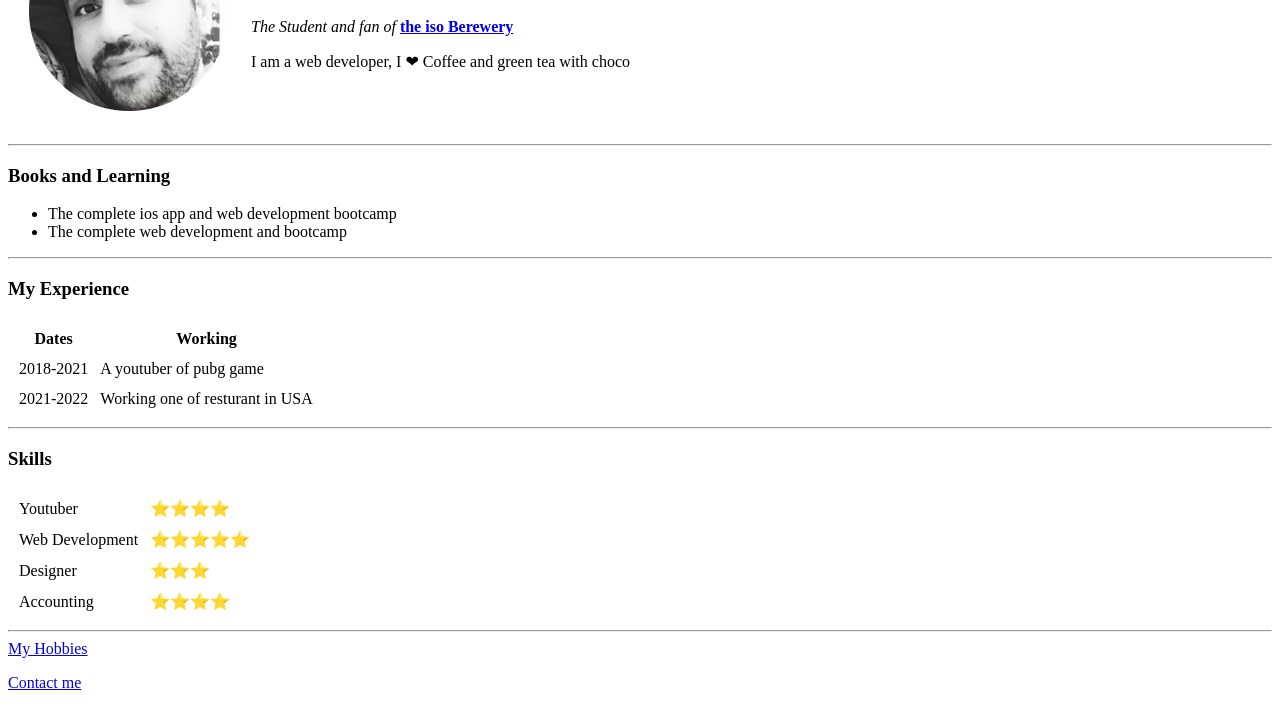
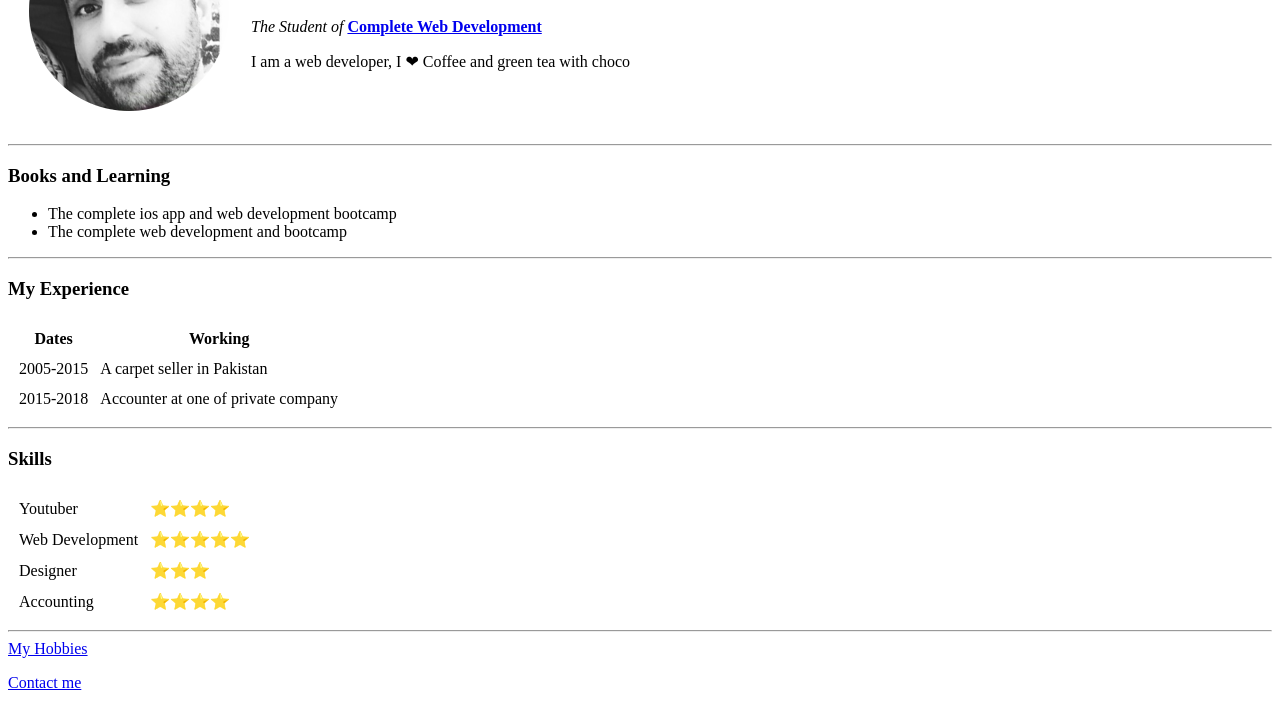
Before and after one commit to parwiz2021/cv, a plain HTML site: page index.html in a window 1280 px wide. Shown: the part 118-826 px from the top of the page. Drawn offline with Linux system fonts and the light colour scheme.

Commit message:
Add initial cv website file

```diff
--- a/index.html
+++ b/index.html
@@ -11,7 +11,7 @@
     <tr>
       <td><img src="images/parwiz.png" alt="parwiz haidari profile picture"></td>
       <td><h1>Parwiz Haidari</h1>
-      <p><em>The Student and fan of </em><strong><a href="https://www.appbrewery.co">the iso Berewery</a></strong></p>
+      <p><em>The Student of </em><strong><a href="https://www.w3schools.com/whatis/">Complete Web Development </a></strong></p>
       <p>I am a web developer, I ❤ Coffee and green tea with choco</p></td>
     </tr>
   </table>
@@ -33,12 +33,12 @@
     </thead>
     <tbody>
       <tr>
-        <td>2018-2021</td>
-        <td>A youtuber of pubg game</td>
+        <td>2005-2015</td>
+        <td>A carpet seller in Pakistan</td>
       </tr>
       <tr>
-        <td>2021-2022</td>
-        <td>Working one of resturant in USA</td>
+        <td>2015-2018</td>
+        <td>Accounter at one of private company</td>
       </tr>
     </tbody>
 
```
Also changed, not shown: hobbies.html (+1 -1 lines).
